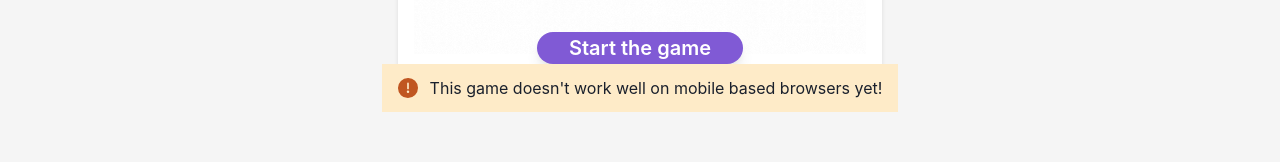
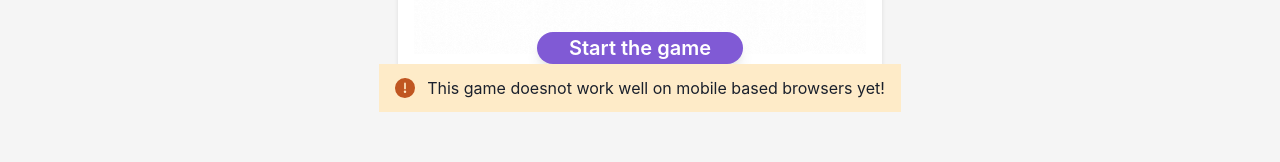
Before and after one commit to priyankark/pictioner, a Next.js app: page / in a window 1280 px wide. Shown: the part 596-758 px from the top of the page. Built offline with nearby package versions, Linux system fonts and the light colour scheme.

Commit message:
Text change

```diff
--- a/components/Data.tsx
+++ b/components/Data.tsx
@@ -185,7 +185,7 @@ export default function Home() {
             {
               <Alert status="warning" mb={4}>
                 <AlertIcon />
-                {`This game doesn't work well on mobile based browsers yet!`}
+                {`This game doesnot work well on mobile based browsers yet!`}
               </Alert>
             }
 
```
